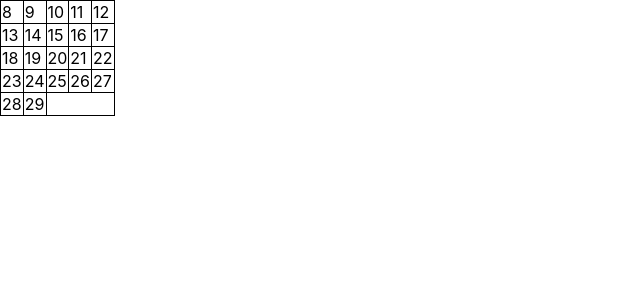
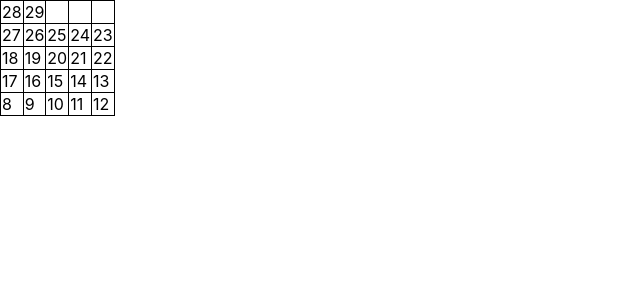
Before and after one commit to mccredie/crowdstreet, a React (Create React App) app: page / in a window 1280 px wide. Shown: the top 300 px of the page, without its empty margins (0-640 px from the left). Built offline with nearby package versions, Linux system fonts and the light colour scheme.

Commit message:
Values 'worm around' from ltr up to max as specified.

```diff
--- a/src/components/Table.js
+++ b/src/components/Table.js
@@ -24,14 +24,34 @@ const toSubseq = (seq, size) => {
     return subseq;
 }
 
+// Convert the sequence to a set of subsequences that 'worm' around the the
+// table from the end.
+const worm = (seq, cols) => {
+    const additionalCells = cols - seq.length % cols;
+    const ammendedSeq = seq.slice();
+    for(let i=0; i<additionalCells; ++i) {
+        ammendedSeq.push(null)
+    }
+    const result = toSubseq(ammendedSeq, cols);
+    result.forEach((subseq, index) => {
+        if (index % 2 === 1) {
+            subseq.reverse()
+        }
+    })
+    result.reverse();
+    return result;
+}
+
 const Row = ({values}) => (
     <tr>
-        { values.map((val) => (<td>{val}</td>)) }
+    {
+        values.map((val) => (<td>{val}</td>))
+    }
     </tr>
-)
+);
 
 export default ({n, x, m}) => {
-    const rows = toSubseq(genSequence(n, x, m), COL_COUNT);;
+    const rows = worm(genSequence(n, x, m), COL_COUNT);;
     return (
         <table className="Table">
         {
@@ -39,4 +59,4 @@ export default ({n, x, m}) => {
         }
         </table>
     );
-}
+};
```
